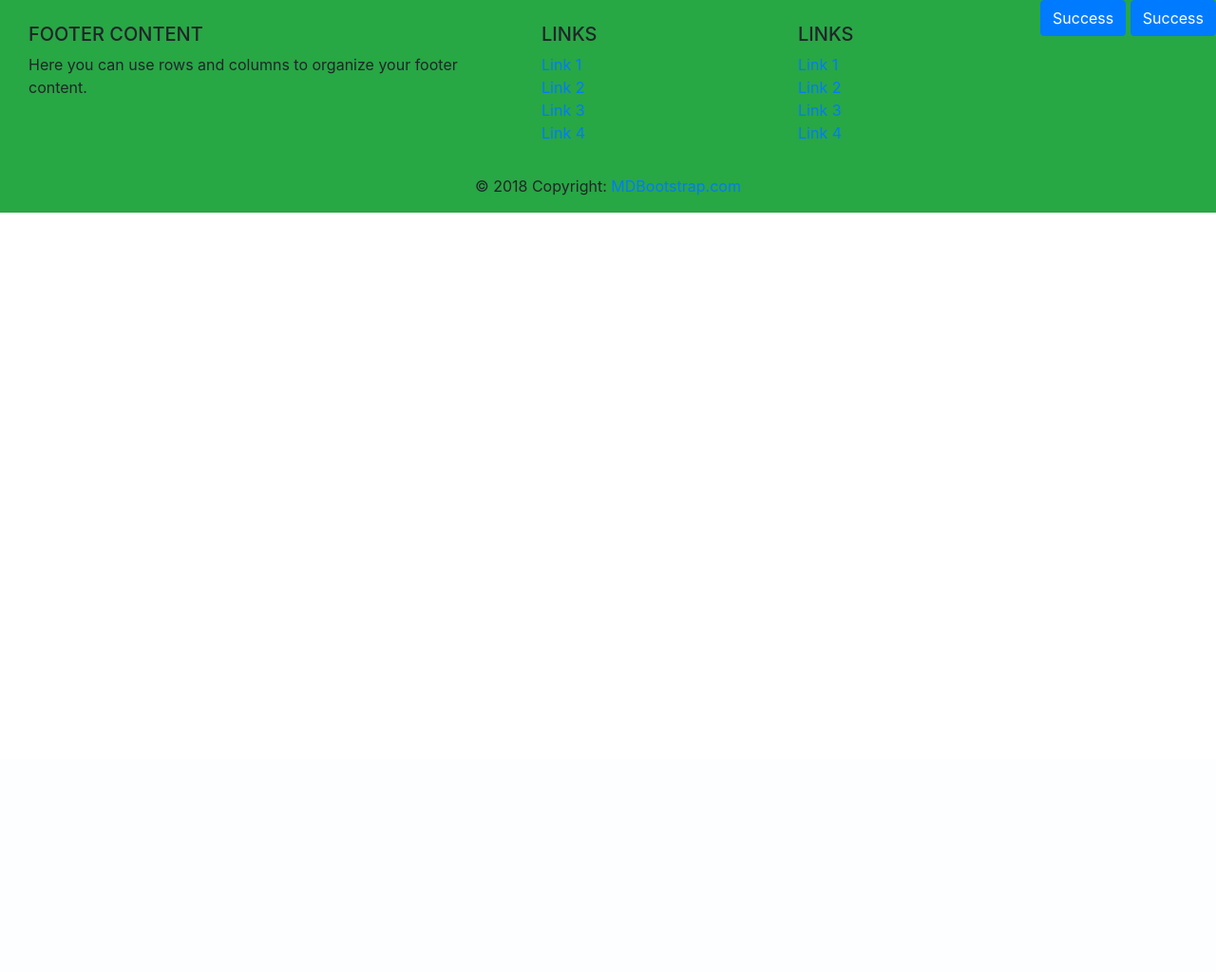
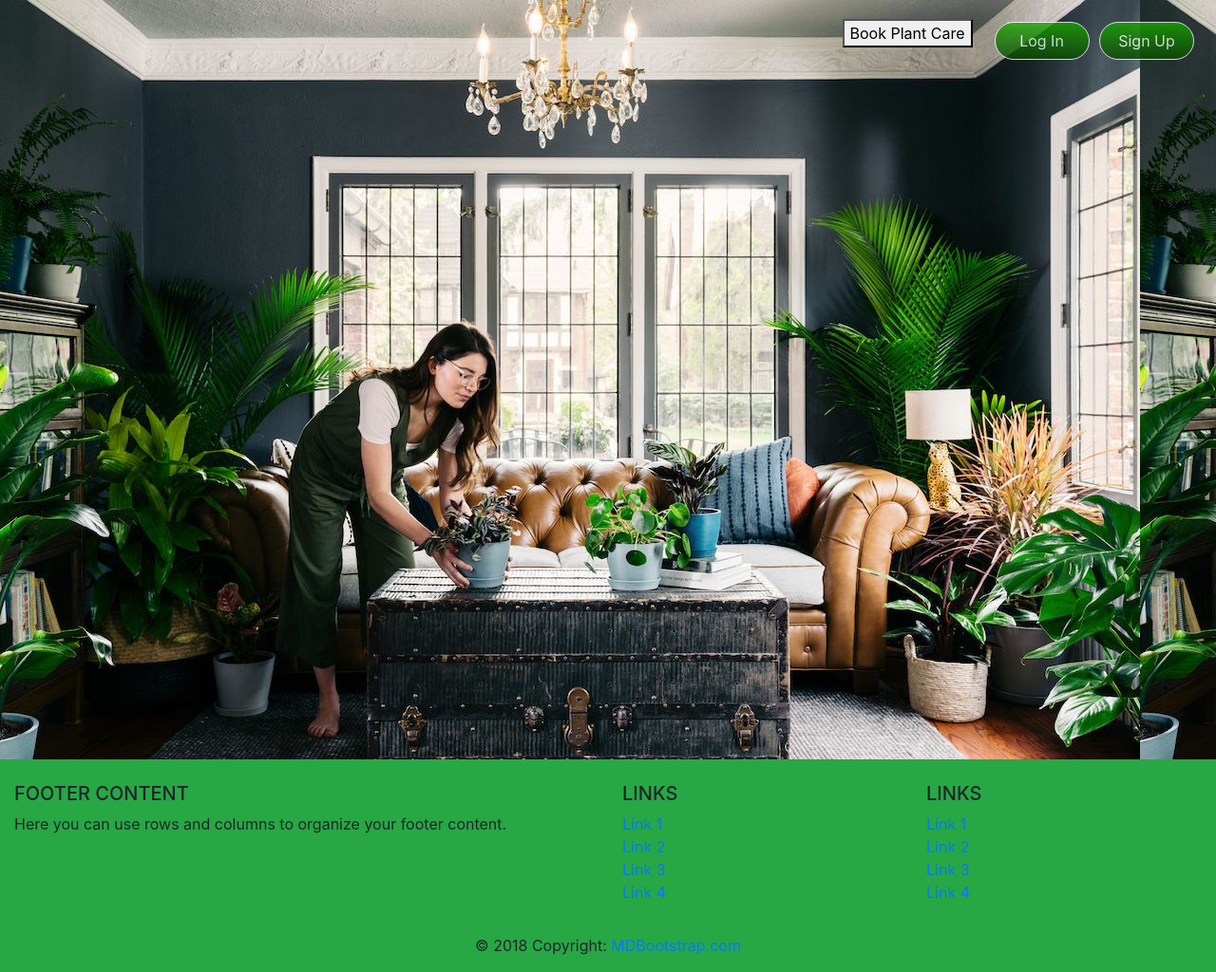
Before and after one commit to Jarquevious/greenthumbs, a Flask app: page / in a window 1280 px wide. Shown: the whole page at 95% size. Before the commit the page ends 224 px from the top, so only its background shows below. Run offline with Flask 2, Linux system fonts and the light colour scheme; data that the repository does not hold is empty; some libraries are stand-ins or nearby versions.

Commit message:
front page updated

```diff
--- /dev/null
+++ b/static/css/styles.css
@@ -0,0 +1,28 @@
+.button-container {
+    float: right;
+    margin-top: 20px;
+    margin-right: 20px
+}
+
+.hero {
+background-image: url('../home_pic.jpg');
+   height: 100vh;
+   width: 100vw
+}
+
+.footer {
+    bottom: 0px;
+    position: relative;
+    width:100%
+}
+
+.home_button {
+    background: linear-gradient(#18A800, #0C4803);
+    border-radius: 50px;
+    border: 1px solid white;
+    color: white;
+    opacity: 80%;
+    margin: 3px;
+    height:40px;
+    width: 100px
+}
--- a/static/styles.css
+++ /dev/null
@@ -1,7 +0,0 @@
-.button-container {
-    float: right;
-}
-
-.body {
-
-}
--- a/templates/base.html
+++ b/templates/base.html
@@ -8,22 +8,32 @@
 
     <!-- Bootstrap CSS -->
     <link rel="stylesheet" href="https://stackpath.bootstrapcdn.com/bootstrap/4.3.1/css/bootstrap.min.css" integrity="sha384-ggOyR0iXCbMQv3Xipma34MD+dH/1fQ784/j6cY/iJTQUOhcWr7x9JvoRxT2MZw1T" crossorigin="anonymous">
-    <link rel="stylesheet" href="../static/styles.css">
+    <link rel="stylesheet" href="../static/css/styles.css">
     <title>greenthumbs</title>
   </head>
   <body>
+    <div>
+    <div class = "hero">
     <div class = "button-container">
-    <button type="button" class="btn btn-primary">Success</button>
-    <button type="button" class="btn btn-primary">Success</button>
+    <button type= "button" class="home_button">Log In</button>
+    <button type= "button" class="home_button">Sign Up</button>
   </div>
+  <div class = "book">
+  <div class = "button-container">
+    <button type = "button" class = "book-button">Book Plant Care</button>
 
-  </body>
+    </div>
+  </div>
+</div>
+
+
 
 
 
 
         <!-- footer  -->
         <!-- Footer -->
+  <div class ="footer">
   <footer class="page-footer font-small bg-success pt-4 " >
 
     <!-- Footer Links -->
@@ -105,6 +115,8 @@
     <!-- Copyright -->
 
   </footer >
+</div>
+</body>
   <!-- Footer -->
 
     <!-- Optional JavaScript -->
@@ -112,5 +124,5 @@
     <script src="https://code.jquery.com/jquery-3.3.1.slim.min.js" integrity="sha384-q8i/X+965DzO0rT7abK41JStQIAqVgRVzpbzo5smXKp4YfRvH+8abtTE1Pi6jizo" crossorigin="anonymous"></script>
     <script src="https://cdnjs.cloudflare.com/ajax/libs/popper.js/1.14.7/umd/popper.min.js" integrity="sha384-UO2eT0CpHqdSJQ6hJty5KVphtPhzWj9WO1clHTMGa3JDZwrnQq4sF86dIHNDz0W1" crossorigin="anonymous"></script>
     <script src="https://stackpath.bootstrapcdn.com/bootstrap/4.3.1/js/bootstrap.min.js" integrity="sha384-JjSmVgyd0p3pXB1rRibZUAYoIIy6OrQ6VrjIEaFf/nJGzIxFDsf4x0xIM+B07jRM" crossorigin="anonymous"></script>
-  </body>
+  </div>
 </html>
```
Also changed, not shown: static/home_pic.jpg (added).
